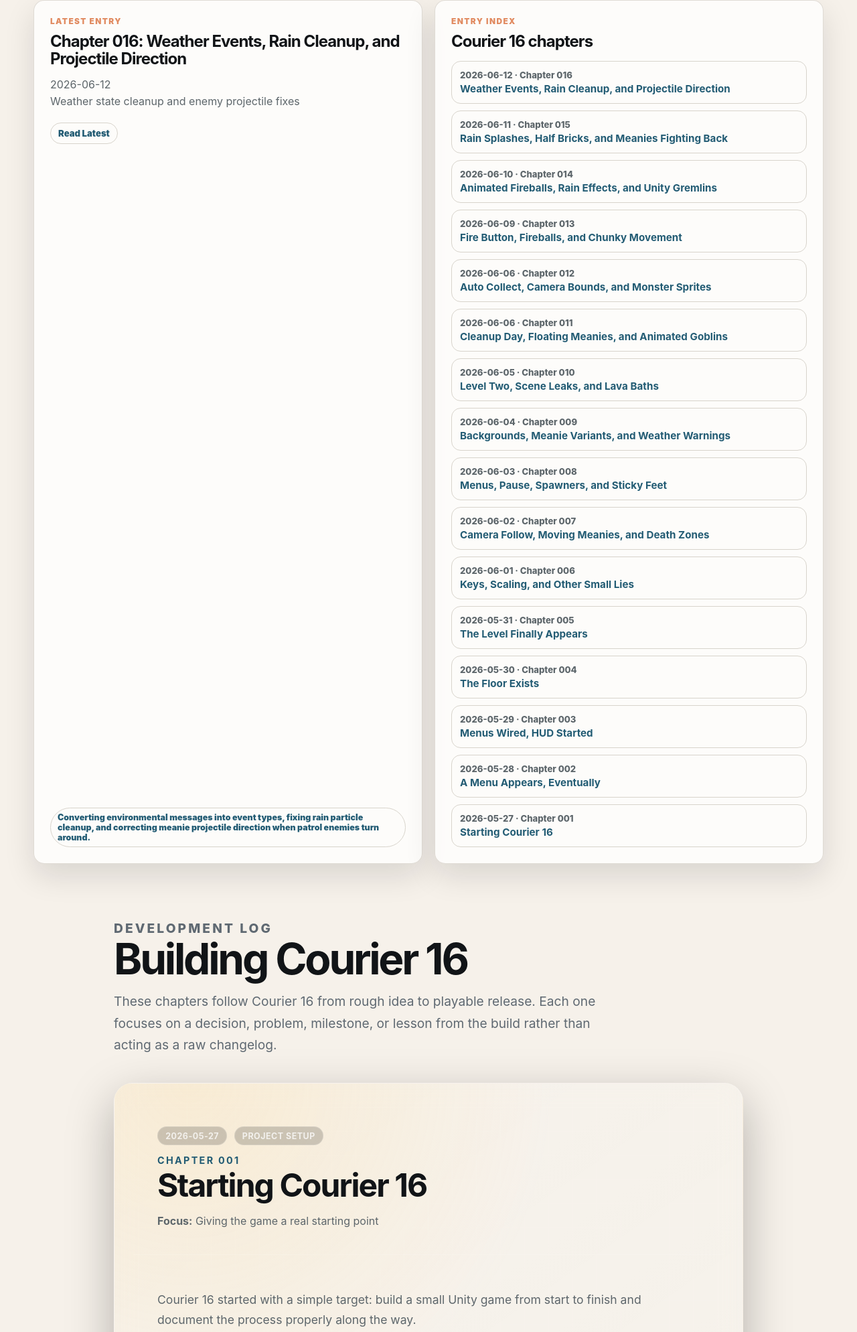
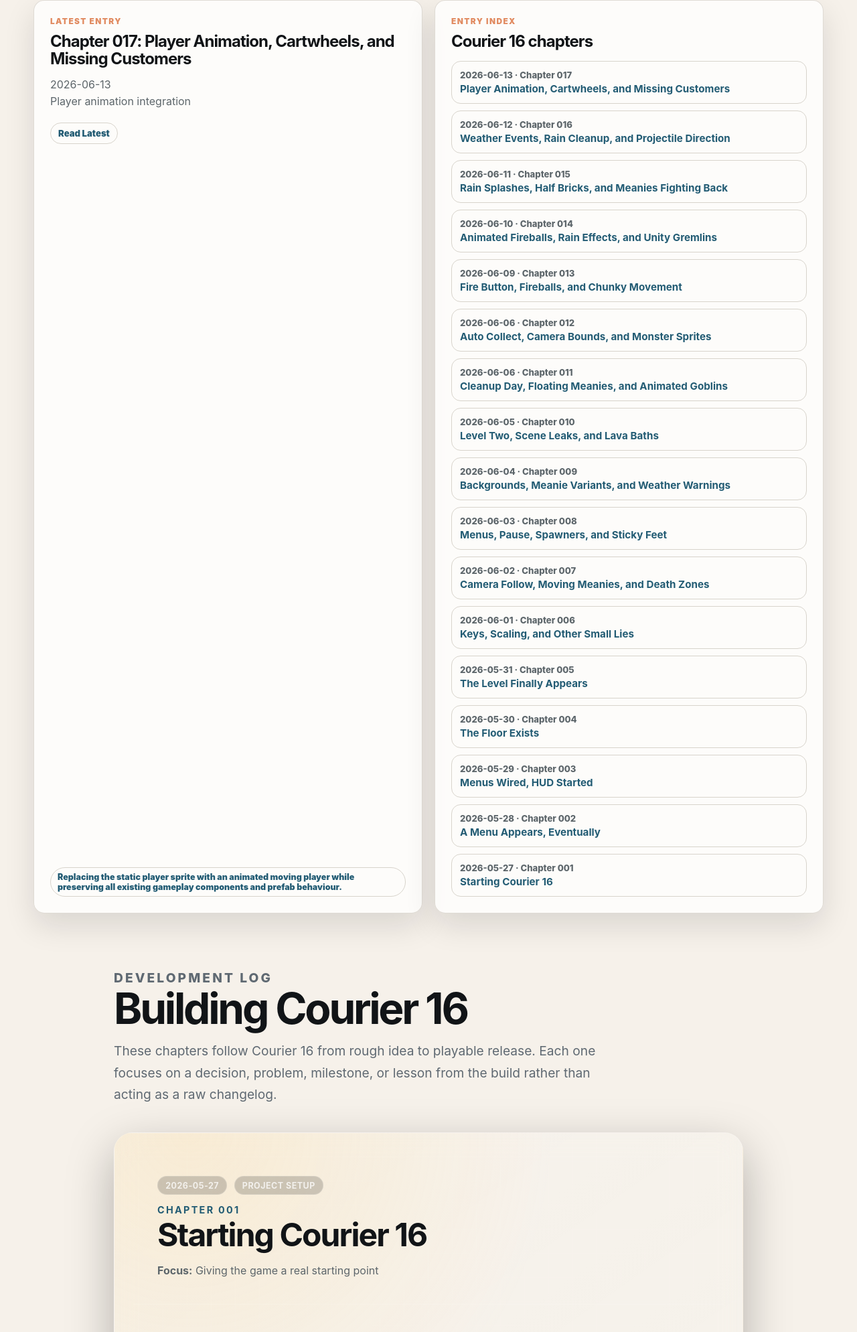
Before and after one commit to SaundersEddie/eddiesaunders-site, an Astro site: page /code/games/diary/courier16 in a window 1280 px wide. Shown: the part 741-2730 px from the top of the page at 67% size. Built offline with nearby package versions, Linux system fonts and the light colour scheme; Astro itself is replaced by a stand-in of ours.

Commit message:
Diary Entry

```diff
--- a/src/pages/code/games/diary/courier16/index.astro
+++ b/src/pages/code/games/diary/courier16/index.astro
@@ -2315,6 +2315,83 @@
         type: 'next',
         title: 'Player Animation and Enemy Tuning',
         text: 'Next up is likely player animation, shooter timing balance, and deciding which meanies should patrol, shoot, or roam around the level.',
+      },
+    ],
+  },
+  {
+    chapter: '017',
+    title: 'Player Animation, Cartwheels, and Missing Customers',
+    date: '2026-06-13',
+    stage: 'Player animation integration',
+    focus:
+      'Replacing the static player sprite with an animated moving player while preserving all existing gameplay components and prefab behaviour.',
+    blocks: [
+      {
+        type: 'paragraph',
+        content: [
+          {
+            text: 'Worked on the primary player movement animation today. This turned out to be a hefty task, because I needed to make sure everything matched the original player sprite setup, only now with an Animator attached.',
+          },
+        ],
+      },
+      {
+        type: 'paragraph',
+        content: [
+          {
+            text: 'The animation itself was not the hard part. The real work was making sure the animated player prefab still had all the important gameplay pieces attached: movement, input, respawning, lives, score, inventories, projectile spawning, and the weather foot effects.',
+          },
+        ],
+      },
+      {
+        type: 'paragraph',
+        content: [
+          {
+            text: 'I forgot to set my Z freeze constraints, so the player decided cartwheels were the way to go. Then, because of a default gravity scale of 1, jumping sent the player straight through the world. I also managed to break the customers. This was not code-related; it was me removing things I thought we did not need. Nothing major, only their graphics.',
+          },
+        ],
+      },
+      {
+        type: 'pullquote',
+        text: 'Nothing major, only their graphics.',
+      },
+      {
+        type: 'paragraph',
+        content: [
+          {
+            text: 'About halfway through the coding session, Unity decided to use about 16 GB of RAM, only around two-thirds of my available memory. I am not sure what was going on, because it usually peaks around 5–6 GB, but it caused quite a stir for the laptop and needed a reboot. Once rebooted, everything started behaving as expected again.',
+          },
+        ],
+      },
+      {
+        type: 'note',
+        title: 'Unity gremlin of the day',
+        text: 'The player animation work was mostly prefab and component alignment rather than code. Missing Rigidbody2D constraints, default gravity values, and removed customer graphics caused more trouble than the actual Animator setup.',
+      },
+      {
+        type: 'paragraph',
+        content: [
+          {
+            text: 'The moving player animation is now working. I still need to tweak the animation speed so it better matches the player movement speed, but that should mostly be a case of adjusting the animation samples.',
+          },
+        ],
+      },
+      {
+        type: 'paragraph',
+        content: [
+          {
+            text: 'Tomorrow I will start on a flying meanie, mainly to encourage the player to keep moving. The core loop already works, so now it is about adding enough pressure and variety to make the levels feel alive.',
+          },
+        ],
+      },
+      {
+        type: 'note',
+        title: "Today's gameplay win",
+        text: 'The player now has a working movement animation while keeping the existing gameplay systems intact.',
+      },
+      {
+        type: 'next',
+        title: 'Flying Meanie Pressure',
+        text: 'Next up is building the first flying meanie so the player has another reason to move through the level instead of waiting safely on platforms.',
       },
     ],
   },
```
